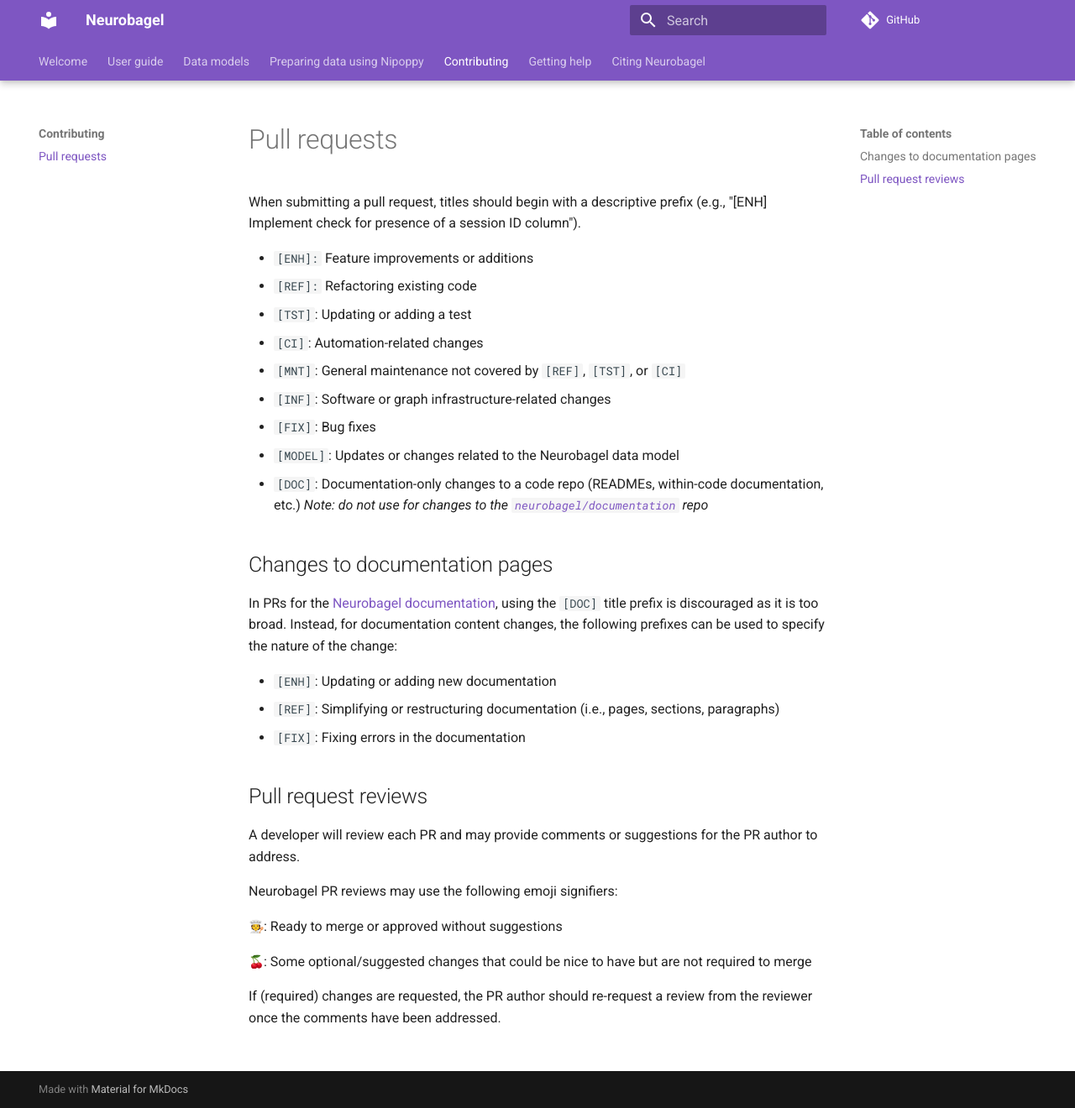
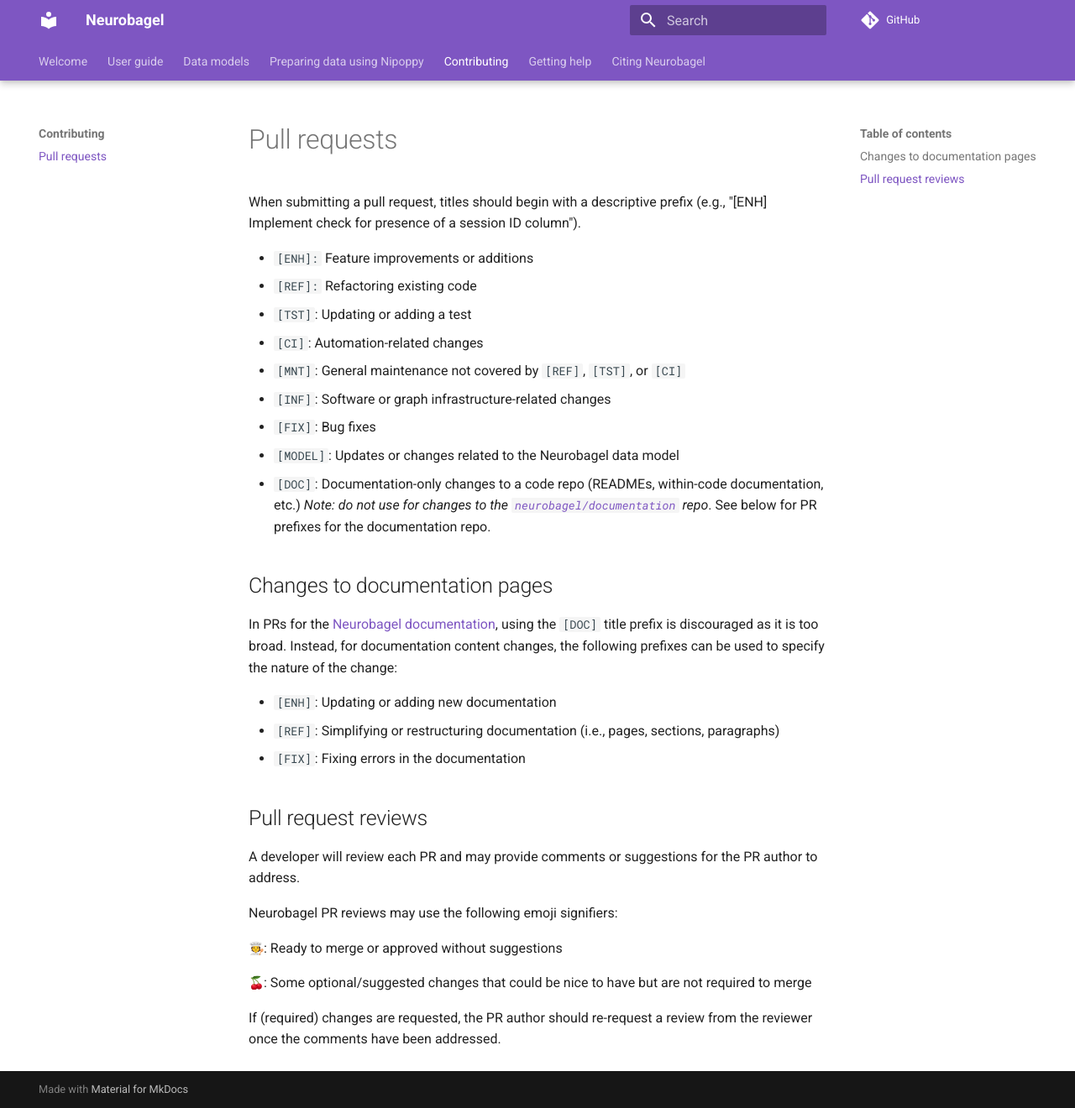
Before and after one commit to neurobagel/documentation, an MkDocs documentation site: the page built from docs/contributing/pull_requests.md, in a window 1280 px wide and 1320 px high. Shown: the whole window at 84% size. Built offline with MkDocs 1.6.1 and Material for MkDocs 9.7.7, drawn with Linux system fonts in a browser that asks for light colours; emoji names are drawn with the system emoji font; comment, search, counter and statistics services are not loaded.

Commit message:
Update note about documentation repo PRs
Co-authored-by: Sebastian Urchs <surchs@users.noreply.github.com>

```diff
--- a/docs/contributing/pull_requests.md
+++ b/docs/contributing/pull_requests.md
@@ -11,7 +11,7 @@ When submitting a pull request, titles should begin with a descriptive prefix (e
 - `[FIX]`: Bug fixes
 - `[MODEL]`: Updates or changes related to the Neurobagel data model
 - `[DOC]`: Documentation-only changes to a code repo (READMEs, within-code documentation, etc.)
-_Note: do not use for changes to the [`neurobagel/documentation`](https://github.com/neurobagel/documentation) repo_
+_Note: do not use for changes to the [`neurobagel/documentation`](https://github.com/neurobagel/documentation) repo_. See below for PR prefixes for the documentation repo.
 
 ## Changes to documentation pages
 In PRs for the [Neurobagel documentation](https://github.com/neurobagel/documentation), using the `[DOC]` title prefix is discouraged as it is too broad.
```
